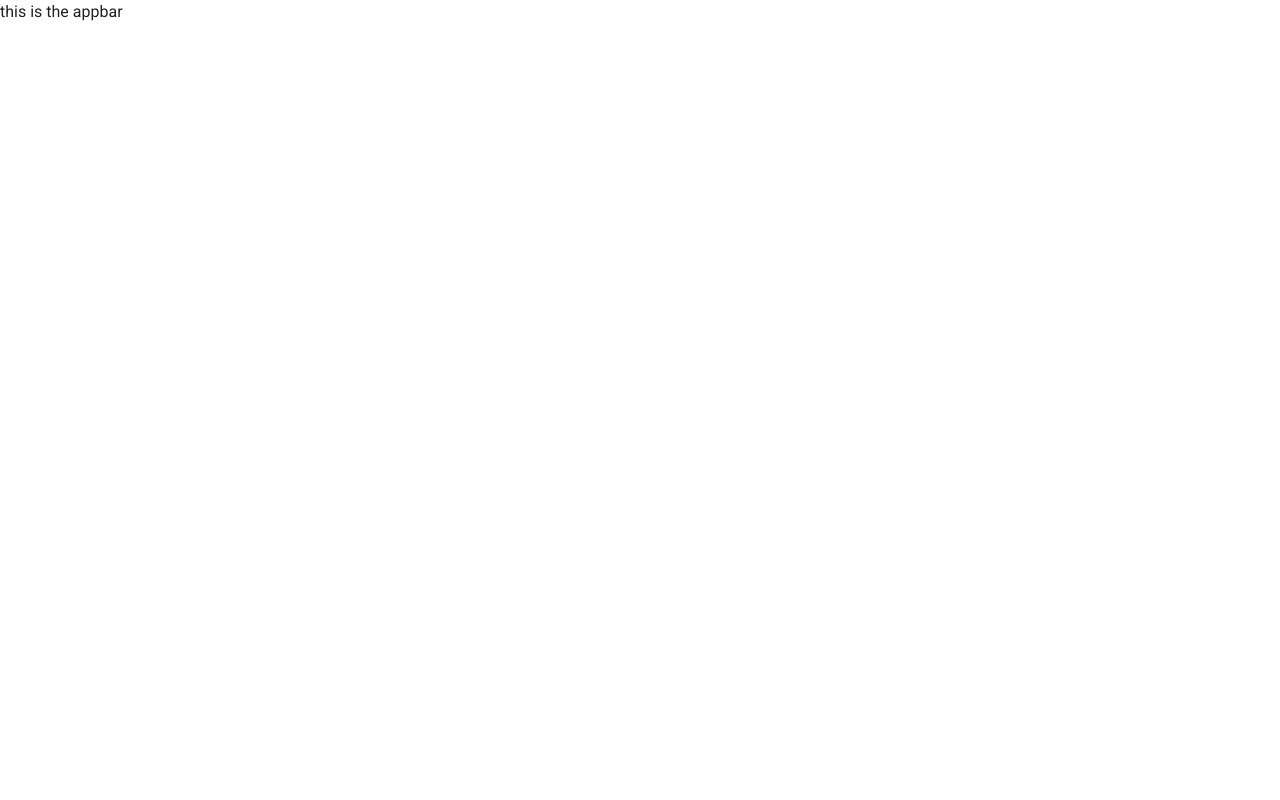
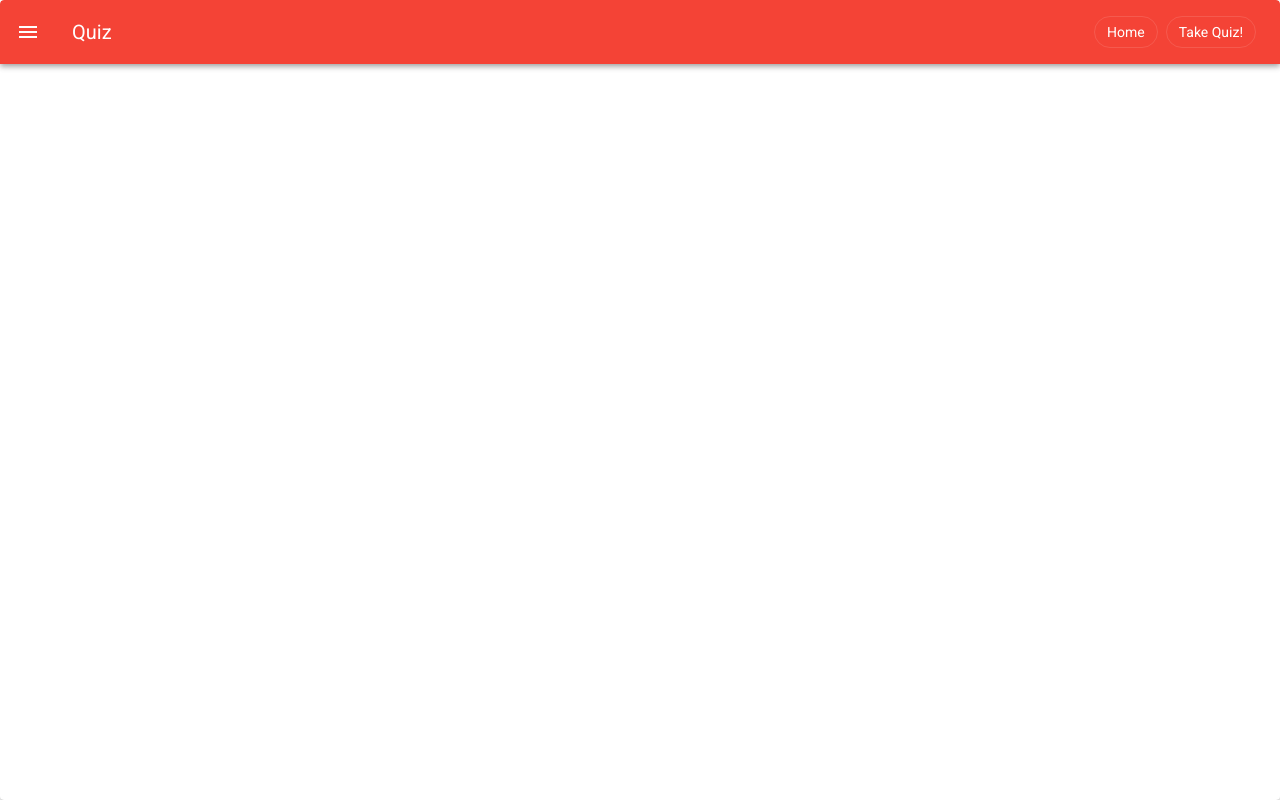
Before and after one commit to LeoPavlovski/quizApp, a Vue app: page / in a window 1280 px wide. Built offline with nearby package versions, Linux system fonts and the light colour scheme.

Commit message:
done : [AppBar.vue] finished with the appbar, and the styling of the AppBar.vue

```diff
--- a/src/components/AppBar.vue
+++ b/src/components/AppBar.vue
@@ -1,6 +1,58 @@
 <template>
-<!--  Ok, so we are going to have 1 appbar with a button to take the quiz.-->
-  <div>
-    <p>this is the appbar</p>
-  </div>
+  <v-card
+      class="mx-auto overflow-hidden"
+      height="100vh"
+  >
+    <v-app-bar
+        color="red"
+        dark
+    >
+      <v-app-bar-nav-icon @click="drawer = true"></v-app-bar-nav-icon>
+
+      <v-toolbar-title>Quiz</v-toolbar-title>
+    <v-chip-group class="d-flex ml-auto">
+      <v-chip outlined>Home</v-chip>
+      <v-chip outlined>Take Quiz!</v-chip>
+    </v-chip-group>
+    </v-app-bar>
+
+    <v-navigation-drawer
+        v-model="drawer"
+        absolute
+        temporary
+    >
+      <v-list
+          nav
+          dense
+      >
+        <v-list-item-group
+            v-model="group"
+            active-class="deep-purple--text text--accent-4"
+        >
+          <v-list-item>
+            <v-list-item-icon>
+              <v-icon>mdi-home</v-icon>
+            </v-list-item-icon>
+            <v-list-item-title>Home</v-list-item-title>
+          </v-list-item>
+
+          <v-list-item>
+            <v-list-item-icon>
+              <v-icon>mdi mdi-comment-question-outline</v-icon>
+            </v-list-item-icon>
+            <v-list-item-title>Take Quiz!</v-list-item-title>
+          </v-list-item>
+        </v-list-item-group>
+      </v-list>
+    </v-navigation-drawer>
+  </v-card>
 </template>
+
+<script>
+export default {
+  data: () => ({
+    drawer: false,
+    group: null,
+  }),
+}
+</script>
```
